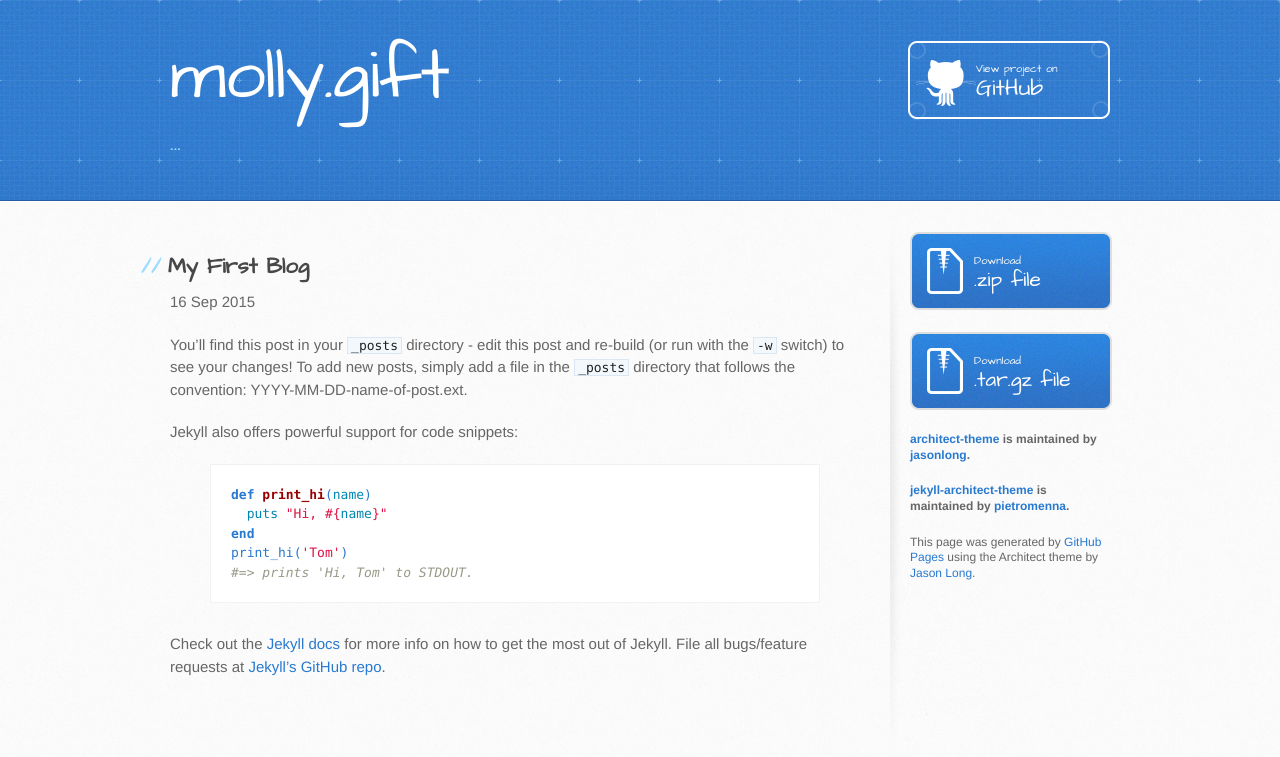
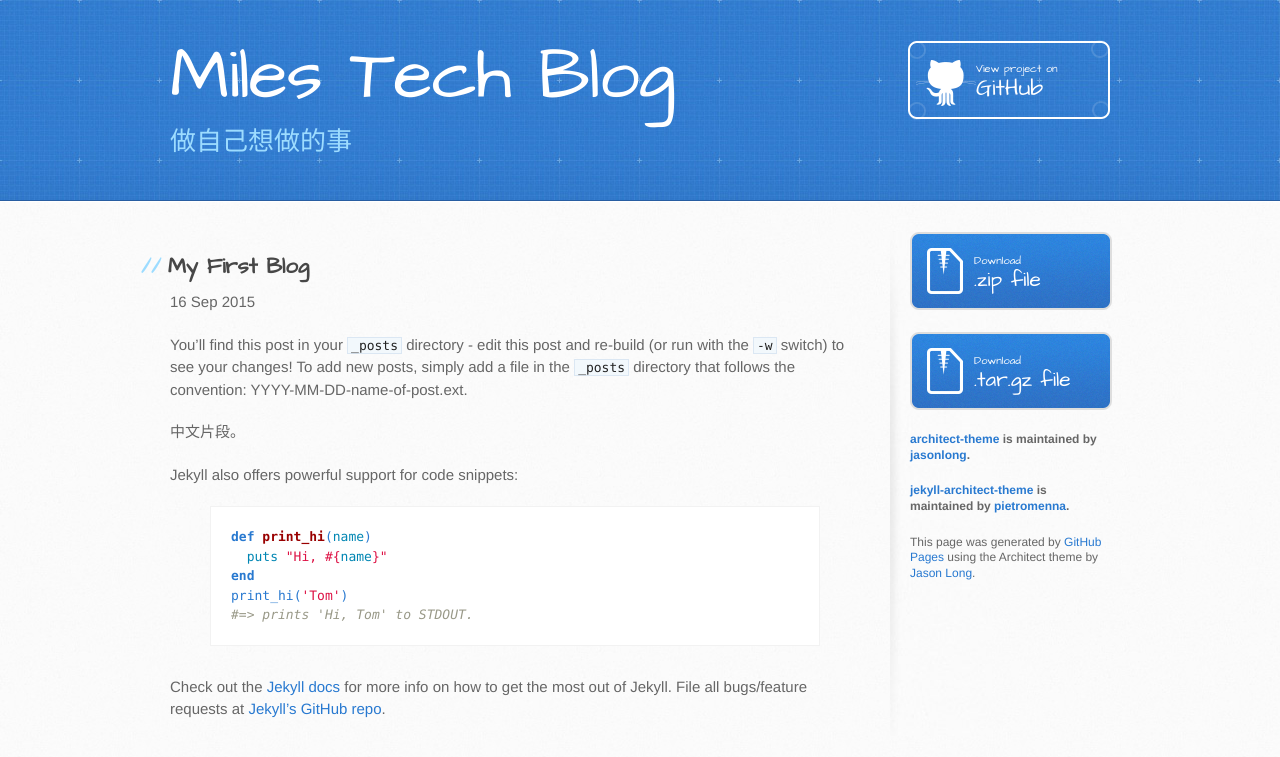
Before and after one commit to stainboy/stainboy.github.io, a Jekyll site: the page built from _posts/2015-09-16-my-first-blog.md, in a window 1280 px wide. Shown: the top 757 px of the page. Built offline with Jekyll 4.4.1, drawn with Linux system fonts in a browser that asks for light colours; Markdown is read by kramdown in place of the engine named in the settings.

Commit message:
slightly style change

```diff
--- a/_config.yml
+++ b/_config.yml
@@ -1,2 +1,2 @@
-name: molly.gift
+name: Miles Tech Blog
 markdown: redcarpet
--- a/_layouts/default.html
+++ b/_layouts/default.html
@@ -8,31 +8,29 @@
     <link rel="stylesheet" type="text/css" href="{{ site.baseurl }}/stylesheets/stylesheet.css" media="screen" />
     <link rel="stylesheet" type="text/css" href="{{ site.baseurl }}/stylesheets/pygment_trac.css" media="screen" />
     <link rel="stylesheet" type="text/css" href="{{ site.baseurl }}/stylesheets/print.css" media="print" />
+    <!-- Le fav and touch icons -->
+
+    <link rel="icon" type="image/x-icon" href="/favicon.ico" />
 
     <!--[if lt IE 9]>
     <script src="//html5shiv.googlecode.com/svn/trunk/html5.js"></script>
     <![endif]-->
-
     <title> {{ page.title }} </title>
   </head>
-
   <body>
     <header>
       <div class="inner">
         <h1> {{ site.name }} </h1>
-        <h2>...</h2>
-        <a href="https://github.com/pietromenna/jekyll-architect-theme" class="button"><small>View project on</small> GitHub</a>
+        <h2>做自己想做的事</h2>
+        <a href="https://github.com/stainboy/" class="button"><small>View project on</small> GitHub</a>
       </div>
     </header>
-
     <div id="content-wrapper">
       <div class="inner clearfix">
         <section id="main-content">
 
           {{ content }}
-
         </section>
-
         <aside id="sidebar">
           <a href="https://github.com/pietromenna/jekyll-architect-theme/archive/master.zip" class="button">
             <small>Download</small>
@@ -42,15 +40,11 @@
             <small>Download</small>
             .tar.gz file
           </a>
-
           <p class="repo-owner"><a href="https://github.com/jasonlong/architect-theme">architect-theme</a> is maintained by <a href="https://github.com/jasonlong">jasonlong</a>.</p>
-
           <p class="repo-owner"><a href="https://github.com/pietromenna/jekyll-architect-theme">jekyll-architect-theme</a> is maintained by <a href="https://github.com/pietromenna">pietromenna</a>.</p>
-
           <p>This page was generated by <a href="https://pages.github.com">GitHub Pages</a> using the Architect theme by <a href="https://twitter.com/jasonlong">Jason Long</a>.</p>
         </aside>
       </div>
     </div>
-
   </body>
 </html>
--- a/_posts/2015-09-16-my-first-blog.md
+++ b/_posts/2015-09-16-my-first-blog.md
@@ -7,6 +7,8 @@ categories: molly
 
 You'll find this post in your `_posts` directory - edit this post and re-build (or run with the `-w` switch) to see your changes!
 To add new posts, simply add a file in the `_posts` directory that follows the convention: YYYY-MM-DD-name-of-post.ext.
+
+中文片段。
 
 Jekyll also offers powerful support for code snippets:
 
```
Also changed, not shown: favicon.ico (added).
